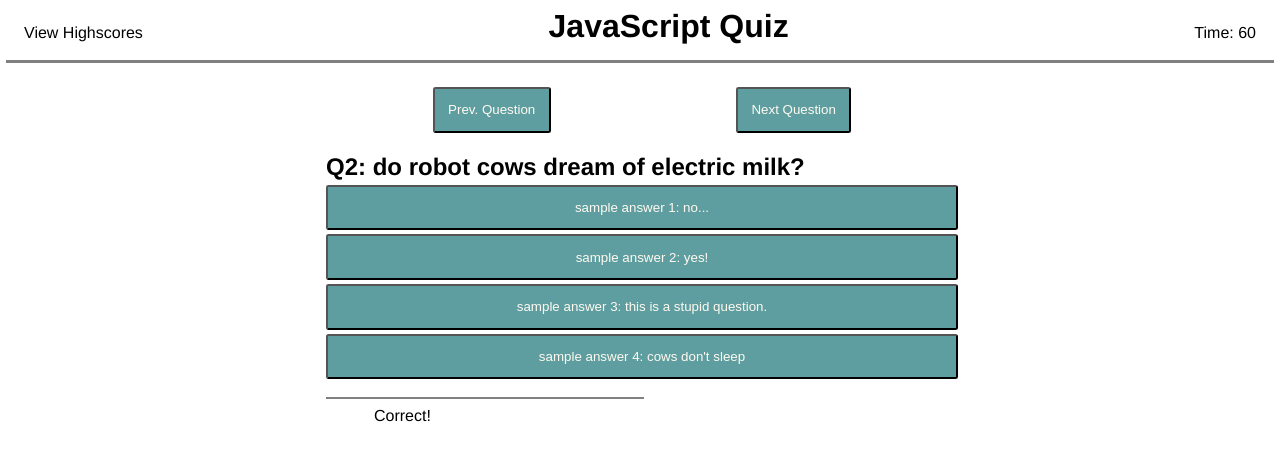
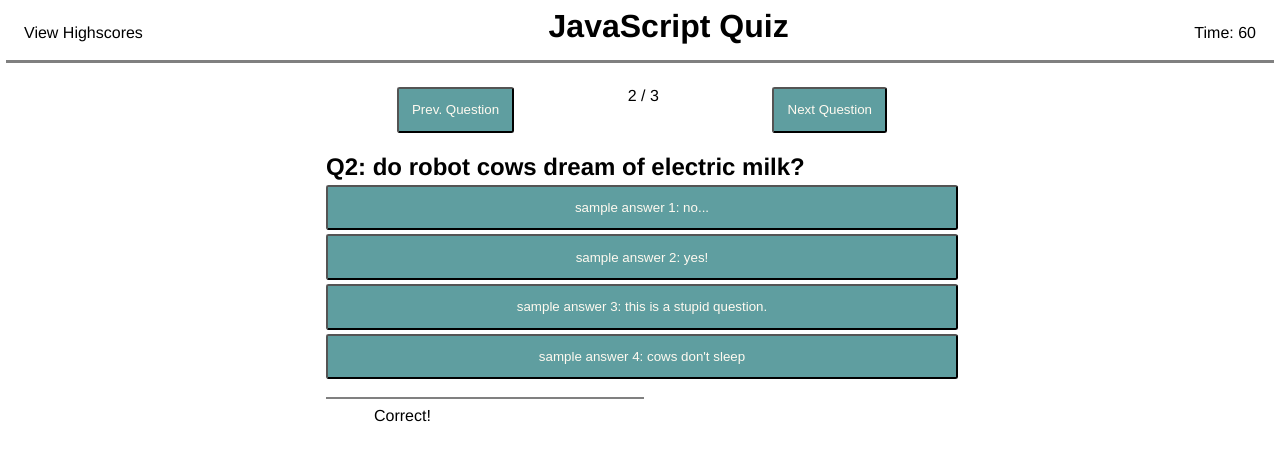
Before and after one commit to hudsonpepper/javascript-quiz, a plain HTML site: page index.html in a window 1280 px wide. Both pictures are taken after a click on the button "Next Question". Drawn offline with Linux system fonts and the light colour scheme.

Commit message:
Edited prev/next buttons

```diff
--- a/assets/script.js
+++ b/assets/script.js
@@ -6,6 +6,7 @@ var questionEl = document.querySelector("#question");
 var quizNavEl = document.querySelector("#question-navigation")
 var prevEl = document.querySelector("#previous");
 var nextEl = document.querySelector("#next");
+var portionEl = document.querySelector("#portion-done");
 var ans1El = document.querySelector("#answer1");
 var ans2El = document.querySelector("#answer2");
 var ans3El = document.querySelector("#answer3");
@@ -31,9 +32,16 @@ let question2= {
   answer4: "sample answer 4: cows don't sleep",
   correctAnswer: 2
 }
-let qArr = [question1, question2]
+let question3 = {
+  question: "Q3: do robot cows dream of electric milk?",
+  answer1: "sample answer 1: no...",
+  answer2: "sample answer 2: yes!",
+  answer3: "sample answer 3: this is a stupid question.",
+  answer4: "sample answer 4: cows don't sleep",
+  correctAnswer: 3
+}
+let qArr = [question1, question2, question3];
 var secondsLeft = 60;
-
 
 
 quizEl.addEventListener("click", function(event) {
@@ -84,12 +92,25 @@ function setTime() {
 }
 //setTime()
 function loadQuestion(num, qArray) {
+  if (num == 0) {
+    prevEl.classList.add("hidden");
+    nextEl.classList.remove("hidden");
+  }
+  else if (num == qArray.length - 1) {
+    nextEl.classList.add("hidden");
+    prevEl.classList.remove("hidden");
+  }
+  else {
+    prevEl.classList.remove("hidden");
+    nextEl.classList.remove("hidden");
+  }
   questionEl.textContent = qArray[num].question;
   ans1El.textContent = qArray[num].answer1;
   ans2El.textContent = qArray[num].answer2;
   ans3El.textContent = qArray[num].answer3;
   ans4El.textContent = qArray[num].answer4;
-
+  let portionMessage = (questionNumber + 1) + " / " + qArr.length;
+  portionEl.textContent = portionMessage;
 }
 function endQuiz() {
   //ToDo: turn the quiz to the highscore section
--- a/index.html
+++ b/index.html
@@ -13,9 +13,10 @@
     <p id="timer">Timer: </p>
   </header>
   <div id="center">
-    <div class="visible" id="quiz">
+    <div id="quiz">
       <div id="question-navigation">
         <button class="card navigation" id="previous" data-number="-1">Prev. Question</button>
+        <span id="portion-done"></span>
         <button class="card" id="next" data-number="1">Next Question</button>
       </div>
       <h2 id="question"></h2>
```
